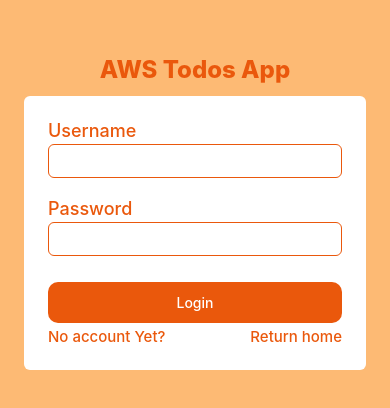
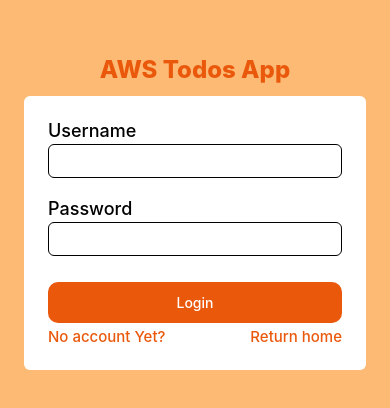
Before and after one commit to Lambertn33/aws-todos-native, a React Native app: screen /auth in a window 390 px wide. Shown: the part 210-618 px from the top of the page. Built offline with nearby package versions, Linux system fonts and the light colour scheme; no server answers; what amazon-cognito-identity-js would draw is missing.

Commit message:
feat: add user profile screen

```diff
--- a/components/UI/Input.js
+++ b/components/UI/Input.js
@@ -16,14 +16,14 @@
     gap: 3,
   },
   label: {
-    color: GlobalStyles.colors.primary,
+    color: GlobalStyles.colors.dark,
     fontSize: 18,
     fontWeight: "500",
   },
   input: {
-    borderColor: GlobalStyles.colors.primary,
+    borderColor: "black",
     borderWidth: 1,
-    color: GlobalStyles.colors.primary,
+    color: GlobalStyles.colors.dark,
     paddingHorizontal: 6,
     paddingVertical: 6,
     borderRadius: 6,
--- a/constants/styles.js
+++ b/constants/styles.js
@@ -3,5 +3,6 @@
     primary: "#ea580c",
     secondary: "#fdba74",
     light: "#fdba74",
+    dark: '#000'
   },
 };
--- a/screens/private/user/Profile.js
+++ b/screens/private/user/Profile.js
@@ -1,7 +1,9 @@
 import { useContext } from "react";
-import { View, Text } from "react-native";
+import { View, Text, StyleSheet, Image } from "react-native";
+import { Ionicons } from "@expo/vector-icons";
 import { AuthContext } from "../../../context/authContext";
 import Button from "../../../components/UI/Button";
+import { GlobalStyles } from "../../../constants/styles";
 
 const Profile = () => {
   const authCtx = useContext(AuthContext);
@@ -10,13 +12,52 @@
     authCtx.signOut();
   };
   return (
-    <View>
-      <Text>User profile</Text>
-      <Text>username: {authCtx.user.username}</Text>
-      <Text>email: {authCtx.user.email}</Text>
-      <Button onPress={logoutHandler}>Logout</Button>
+    <View style={styles.container}>
+      <View style={styles.imageContainer}>
+        <Ionicons
+          name="person-circle"
+          color={GlobalStyles.colors.primary}
+          size={200}
+        />
+        <Text style={styles.title}>User profile</Text>
+      </View>
+      <View style={styles.user}>
+        <View>
+          <Text style={styles.userText}>username: {authCtx.user.username}</Text>
+          <Text style={styles.userText}>email: {authCtx.user.email}</Text>
+        </View>
+        <Button onPress={logoutHandler}>Logout</Button>
+      </View>
     </View>
   );
 };
 
+const styles = StyleSheet.create({
+  container: {
+    flex: 1,
+    justifyContent: "center",
+    paddingHorizontal: 24,
+    gap: 24,
+    backgroundColor: GlobalStyles.colors.secondary,
+  },
+  imageContainer: {
+    alignItems: "center",
+  },
+  image: {
+    width: 200,
+    height: 200,
+  },
+  title: {
+    fontSize: 24,
+    fontWeight: "700",
+  },
+  user: {
+    gap: 12,
+  },
+  userText: {
+    fontSize: 16,
+    fontWeight: "700",
+  },
+});
+
 export default Profile;
--- a/screens/public/Auth.js
+++ b/screens/public/Auth.js
@@ -48,9 +48,9 @@
           },
         });
       }
-    } catch (error) {
+    } catch (err) {
       setCognitoAuth((prevState) => {
-        return { ...prevState, error: error.message, isSubmitting: false };
+        return { ...prevState, error: err.message, isSubmitting: false };
       });
     }
   };
```
Also changed, not shown: assets/images/user.png (added).
